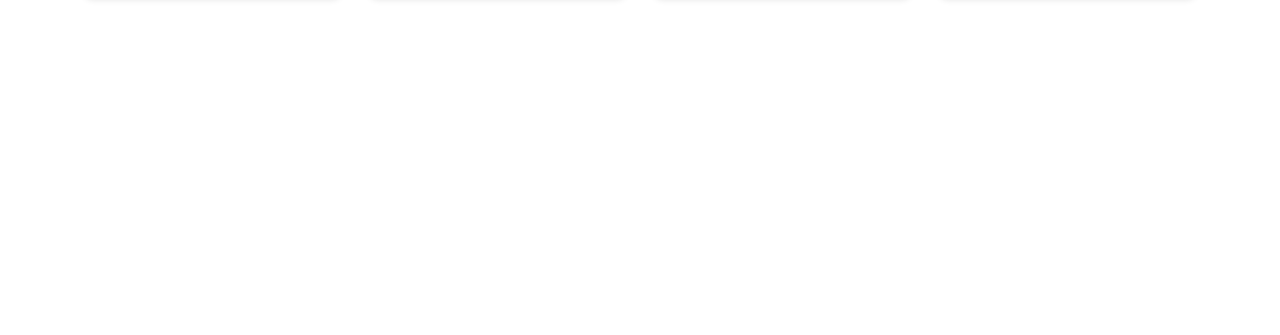
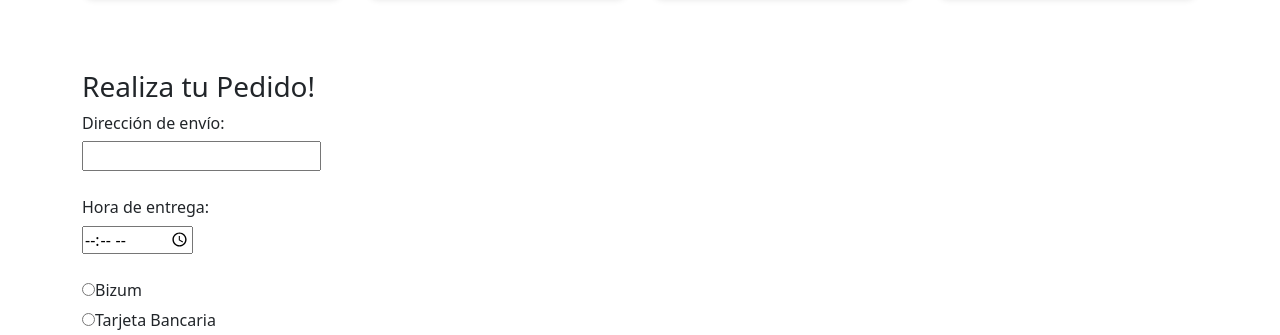
Before and after one commit to mgon33/4VPizza_Mario, an Angular app: page / in a window 1280 px wide. Shown: the part 550-885 px from the top of the page. Before the commit the page ends 800 px from the top, so only its background shows below. Built offline with nearby package versions, Linux system fonts and the light colour scheme.

Commit message:
Ej 5 Bootstrap formulario

```diff
--- a/src/app/profile/profile.html
+++ b/src/app/profile/profile.html
@@ -35,4 +35,35 @@
             </div>
         }
     </div>
+
+    <div class="form mt-5">
+        <h3>Realiza tu Pedido!</h3>
+        <form action="formulario-pedido">
+            <label for="direccion"><h6>Dirección de envío:</h6></label><br>
+            <input type="text" id="direccion" name="direccion"><br><br>
+
+            <label for="hora"><h6>Hora de entrega:</h6></label><br>
+            <input type="time" id="hora" name="campo-hora"><br><br>
+
+            <input type="radio" name="pagos" id="bizum" (change)="metodoPago = 'bizum'">
+            <label for="bizum"><h6>Bizum</h6></label><br>
+
+            <input type="radio" name="pagos" id="tarjeta" (change)="metodoPago = 'tarjeta'">
+            <label for="tarjeta"><h6>Tarjeta Bancaria</h6></label><br>
+
+            @if (metodoPago === 'tarjeta') {
+                <div class="mb-3">
+                    <label for="numTarjeta">Número de tarjeta:</label><br>
+                    <input type="text" name="numTarjeta" id="numTarjeta">
+                </div>
+            }
+
+            @if (metodoPago === 'bizum') {
+                <div class="mb-3">
+                    <label for="numTelefono">Número de teléfono:</label><br>
+                    <input type="tel" name="numTelefono" id="numTelefono">
+                </div>
+            }
+        </form>
+    </div>
 </div>
--- a/src/app/profile/profile.ts
+++ b/src/app/profile/profile.ts
@@ -34,4 +34,6 @@ export class Profile {
       ingredientes: ["Salsa BBQ", "Carne picada", "Pollo", "Bacon"]
     }
   ];
+
+  metodoPago: string = "";
 }
```
